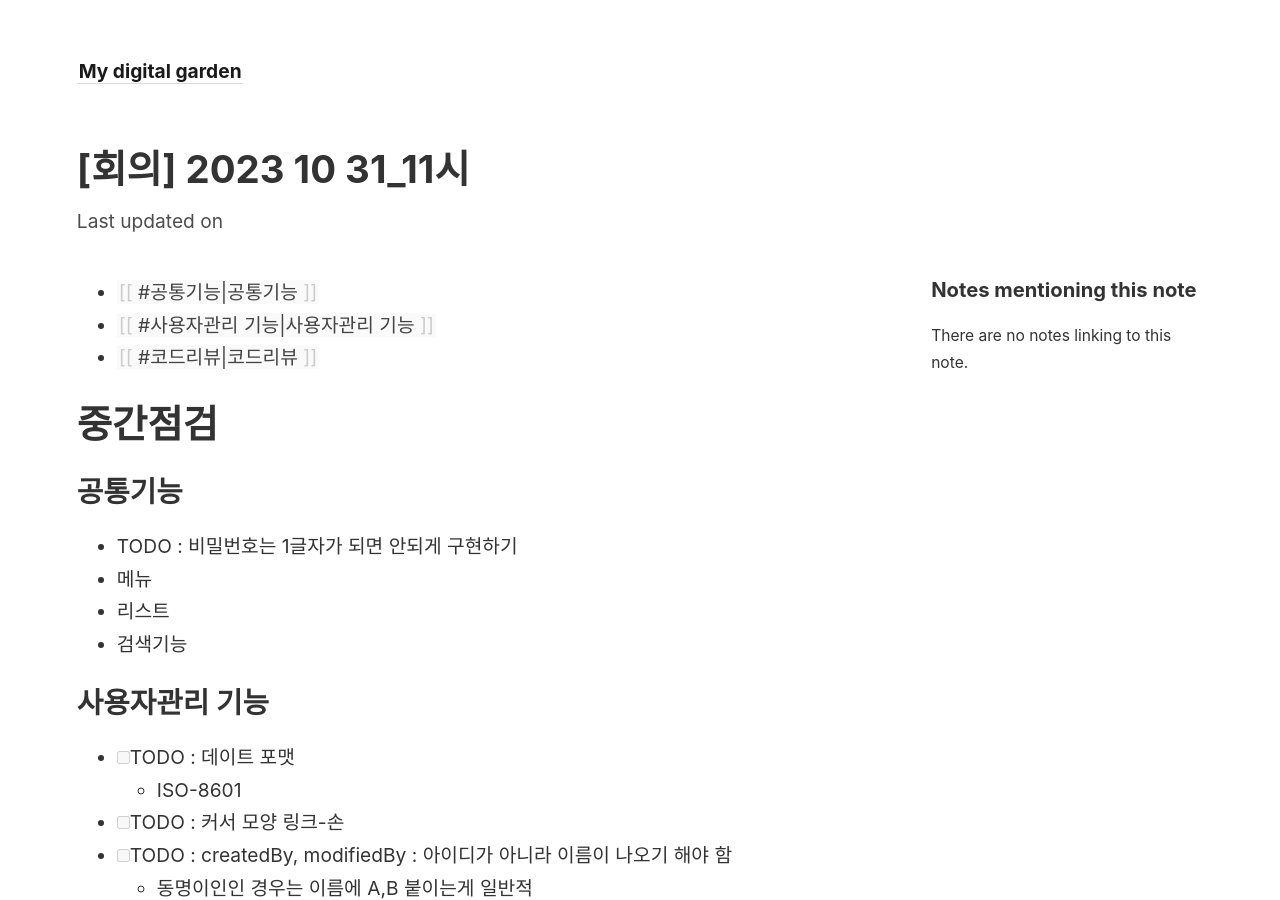
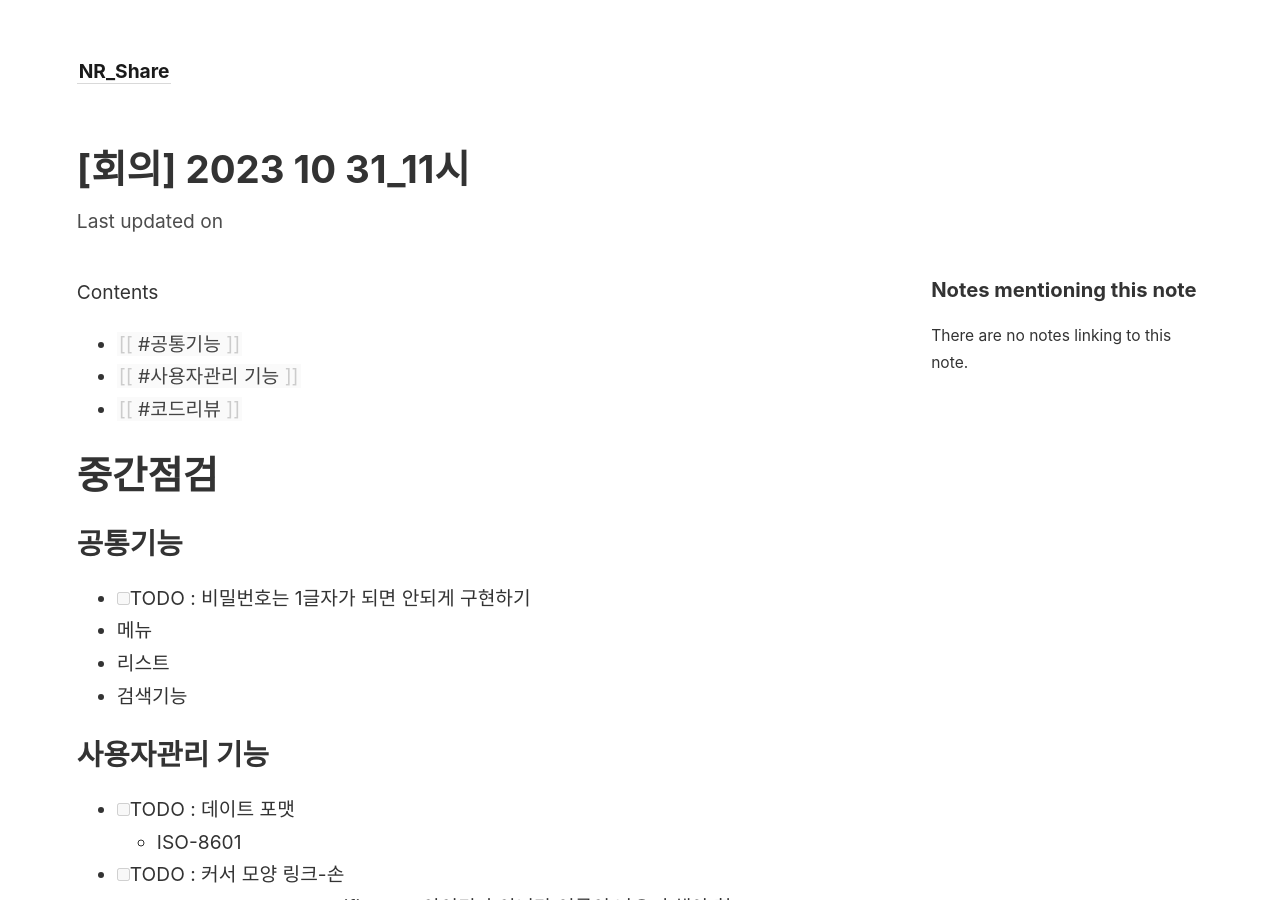
Before and after one commit to nrkimv6/nrkimv6, a Jekyll site: the page built from _notes/meeting/[회의] 2023-10-31_11시.md, in a window 1280 px wide and 900 px high. Built offline with Jekyll 4.4.1, drawn with Linux system fonts in a browser that asks for light colours.

Commit message:
edit_several

```diff
--- a/_config.yml
+++ b/_config.yml
@@ -1,4 +1,4 @@
-title:               My digital garden
+title:               NR_Share
 include:             ['_pages']
 exclude:             ['_includes/notes_graph.json']
 # You may need to change the base URL depending on your deploy configuration.
--- a/_notes/meeting/[회의] 2023-10-31_11시.md
+++ b/_notes/meeting/[회의] 2023-10-31_11시.md
@@ -1,6 +1,7 @@
-- [[#공통기능|공통기능]]
-- [[#사용자관리 기능|사용자관리 기능]]
-- [[#코드리뷰|코드리뷰]]
+Contents
+- [[#공통기능]]
+- [[#사용자관리 기능]]
+- [[#코드리뷰]]
 
 
 
@@ -8,7 +9,7 @@
 # 중간점검
 
 ## 공통기능
-* TODO : 비밀번호는 1글자가 되면 안되게 구현하기
+- [ ] TODO : 비밀번호는 1글자가 되면 안되게 구현하기
 * 메뉴
 * 리스트
 * 검색기능
```
Also changed, not shown: _pages/index.md (+1 -8 lines).
